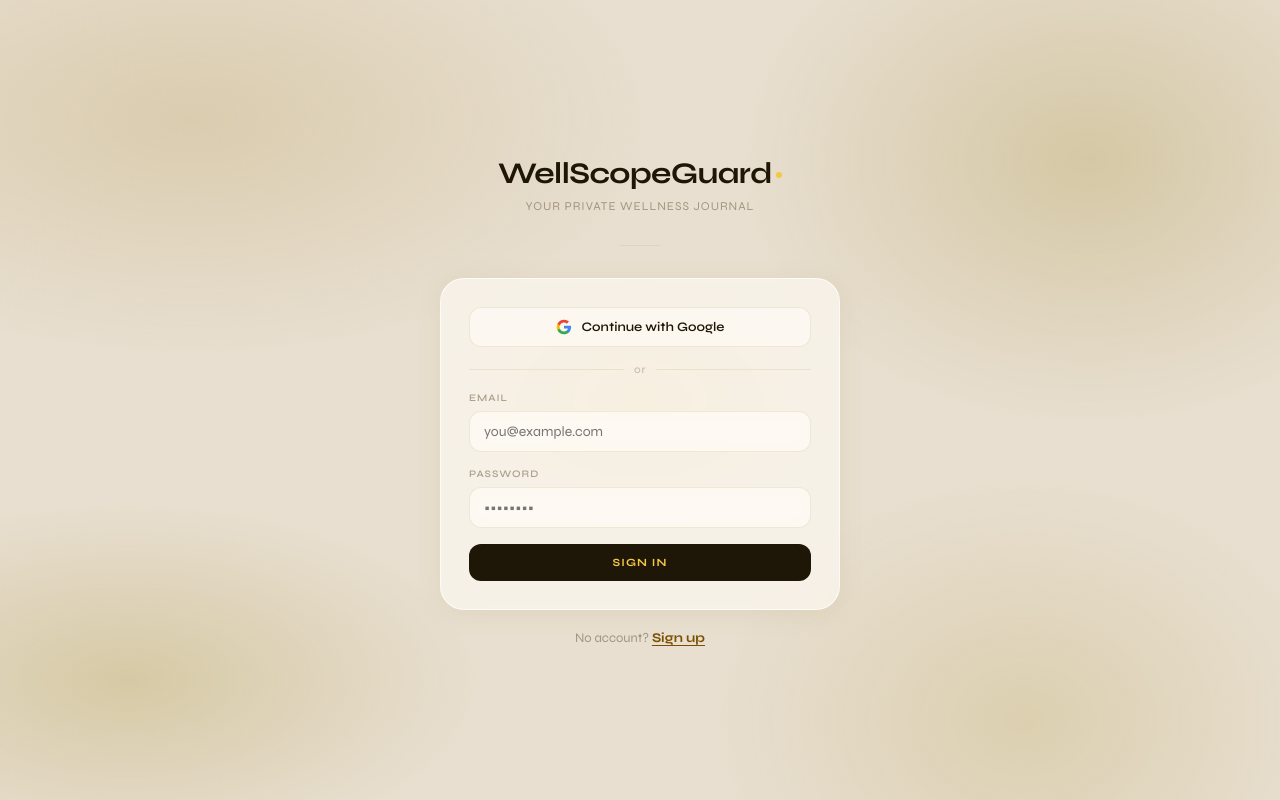
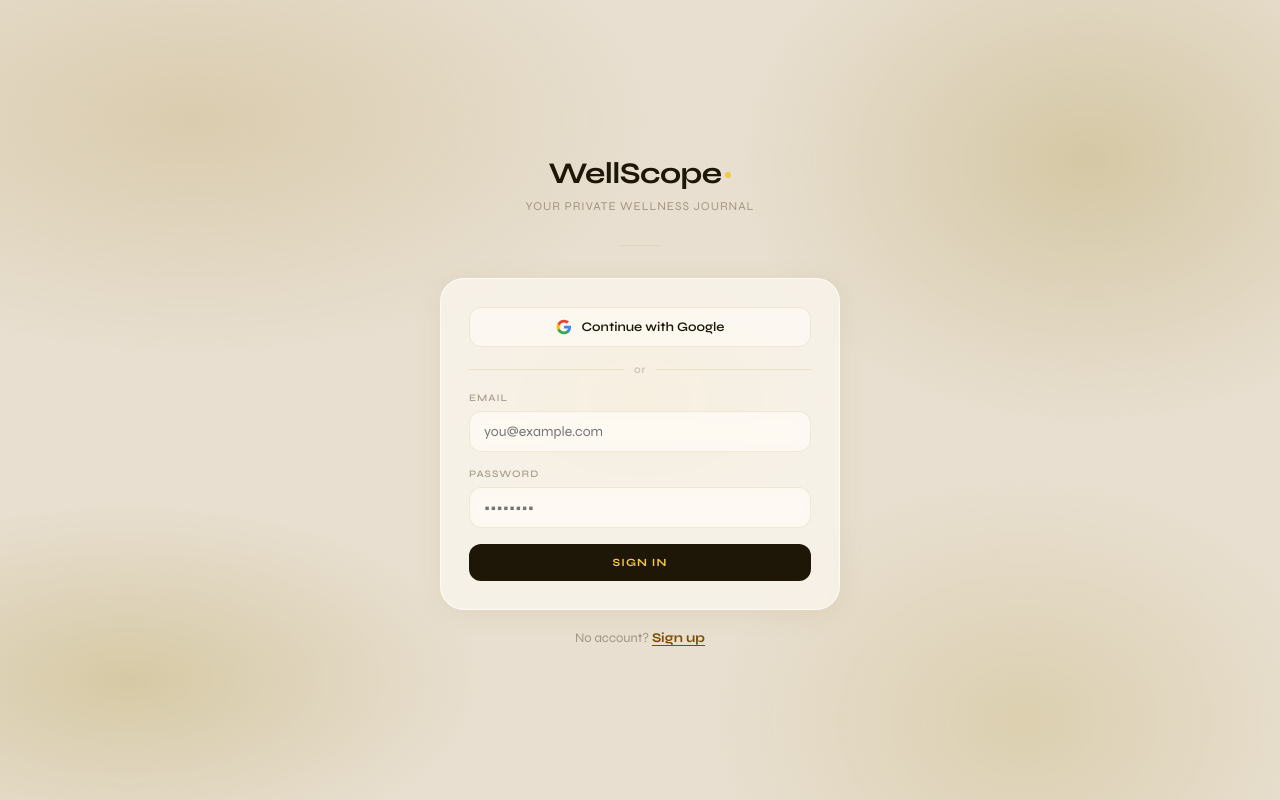
Before and after one commit to Atharv-Untwale/mood-guard, a React (Vite) app in the folder client/: page /auth in a window 1280 px wide. Built offline with nearby package versions, Linux system fonts and the light colour scheme; no server answers; the HTML template or start-up script is replaced by a standard one; a web font is replaced by a local one.

Commit message:
auth name

```diff
--- a/client/src/pages/Auth.jsx
+++ b/client/src/pages/Auth.jsx
@@ -48,7 +48,7 @@ export default function Auth() {
         {/* Logo */}
         <div style={{ textAlign: "center", marginBottom: 8 }}>
           <span style={{ fontFamily: "'Syne', sans-serif", fontSize: 30, fontWeight: 700, color: "var(--text)", letterSpacing: "-0.02em" }}>
-            WellScopeGuard
+            WellScope
           </span>
           <span style={{ display: "inline-block", width: 6, height: 6, borderRadius: "50%", background: "var(--yellow)", marginLeft: 4, marginBottom: 8, verticalAlign: "middle" }} />
         </div>
```
